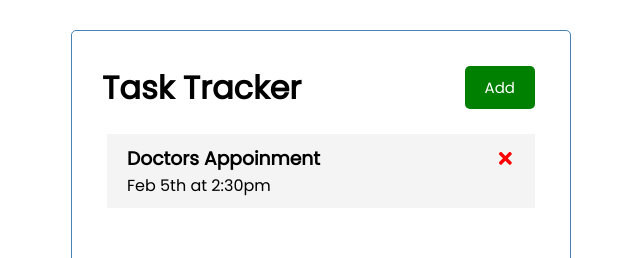
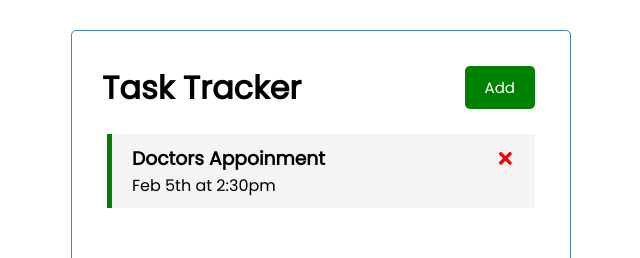
Before and after one commit to ArvinthC3000/task_tracer_Brad, a React (Create React App) app: page / in a window 1280 px wide. Shown: the top 258 px of the page, without its empty margins (319-959 px from the left). Built offline with nearby package versions, Linux system fonts and the light colour scheme.

Commit message:
Reminder toogle

```diff
--- a/src/App.js
+++ b/src/App.js
@@ -13,15 +13,26 @@
     },
   ]);
 
+  // Delete task
   const deleteTask = id => {
     setTasks(tasks.filter(task => task.id !== id));
+  };
+
+  // Toggle reminder
+  const toggleReminder = id => {
+    setTasks(
+      tasks.map(task =>
+        task.id === id ? { ...task, reminder: !task.reminder } : task
+      )
+    );
+    console.log(id);
   };
 
   return (
     <div className='container'>
       <Header />
       {tasks.length ? (
-        <Tasks tasks={tasks} onDelete={deleteTask} />
+        <Tasks tasks={tasks} onDelete={deleteTask} onToggle={toggleReminder} />
       ) : (
         'No tasks to show'
       )}
--- a/src/components/Task.jsx
+++ b/src/components/Task.jsx
@@ -1,9 +1,11 @@
 import PropTypes from 'prop-types';
 import { FaTimes } from 'react-icons/fa';
 
-const Task = ({ task, onDelete }) => {
+const Task = ({ task, onDelete, onToggle }) => {
   return (
-    <div className='task'>
+    <div
+      className={`task ${task.reminder ? 'reminder' : ''}`}
+      onDoubleClick={() => onToggle(task.id)}>
       <h3>
         {task.text}{' '}
         <FaTimes
@@ -19,6 +21,7 @@
 Task.propTypes = {
   task: PropTypes.object.isRequired,
   onDelete: PropTypes.func.isRequired,
+  onToggle: PropTypes.func.isRequired,
 };
 
 export default Task;
--- a/src/components/Tasks.jsx
+++ b/src/components/Tasks.jsx
@@ -1,11 +1,16 @@
 import PropTypes from 'prop-types';
 import Task from './Task';
 
-const Tasks = ({ tasks, onDelete }) => {
+const Tasks = ({ tasks, onDelete, onToggle }) => {
   return (
     <>
       {tasks.map(task => (
-        <Task key={task.id} task={task} onDelete={onDelete} />
+        <Task
+          key={task.id}
+          task={task}
+          onDelete={onDelete}
+          onToggle={onToggle}
+        />
       ))}
     </>
   );
@@ -14,6 +19,7 @@
 Tasks.propTypes = {
   tasks: PropTypes.array.isRequired,
   onDelete: PropTypes.func.isRequired,
+  onToggle: PropTypes.func.isRequired,
 };
 
 export default Tasks;
```
